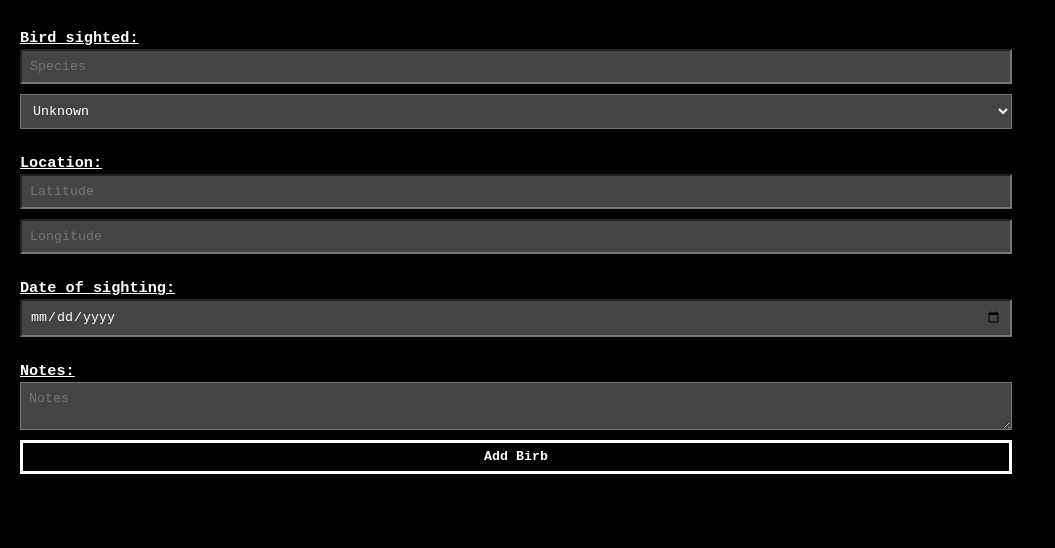
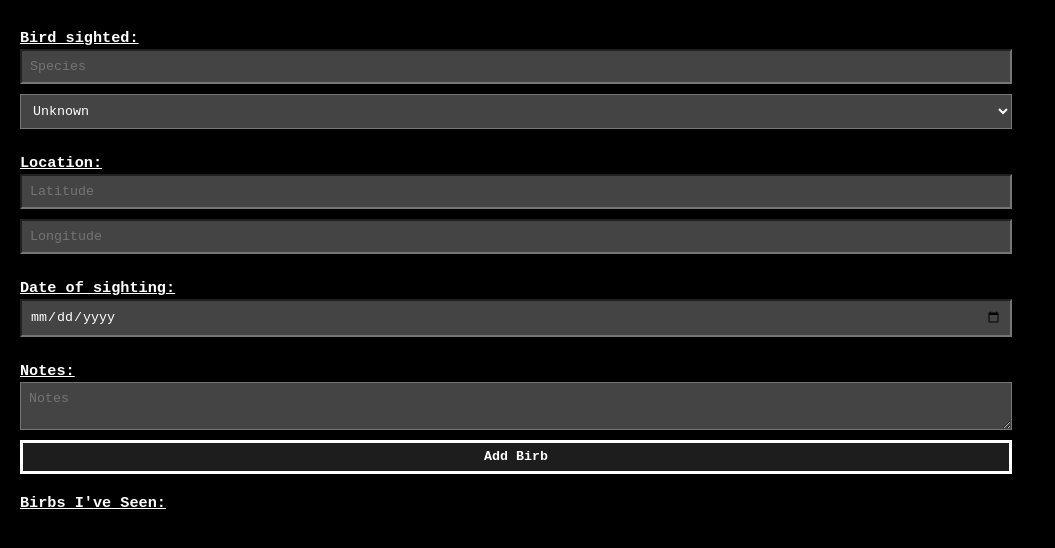
Before and after one commit to amy-enn/birdwatchinglog, a website with bundled scripts: page public/index.html in a window 1280 px wide. Shown: the part 92-640 px from the top of the page, without its empty margins (0-1055 px from the left). Built offline with nearby package versions, Linux system fonts and the light colour scheme.

Commit message:
imported leaflet and leaflet types for map display:

```diff
--- a/package.json
+++ b/package.json
@@ -11,7 +11,11 @@
   "license": "ISC",
   "description": "",
   "devDependencies": {
+    "@types/leaflet": "^1.9.12",
     "@types/node": "^20.14.10",
     "typescript": "^5.5.3"
+  },
+  "dependencies": {
+    "leaflet": "^1.9.4"
   }
 }
--- a/public/index.html
+++ b/public/index.html
@@ -31,6 +31,7 @@
         <button type="submit">Add Birb</button>
     </form>
 
+    <h3>Birbs I've Seen:</h3>
     <ul id="sightingsList"></ul>
 
     <script src="../dist/index.js"></script>
--- a/public/style.css
+++ b/public/style.css
@@ -29,9 +29,10 @@ textarea, select {
 button {
     padding: .5rem 1rem;
     font-weight: bold;
-    background-color: black;
+    background-color: rgb(29, 29, 29);
     border: 3px solid white;
     color: white;
+    cursor: pointer;
 }
 
 ul {
--- a/src/index.ts
+++ b/src/index.ts
@@ -1,3 +1,6 @@
+import * as L from 'leaflet';
+import 'leaflet/dist/leaflet.css';
+
 interface Sighting {
     id?: number;
     species: string;
@@ -11,6 +14,7 @@ interface Sighting {
 }
 
 let db: IDBDatabase;
+let map: L.Map;
 
 window.onload = () => {
 
```
Also changed, not shown: 1 other file.
